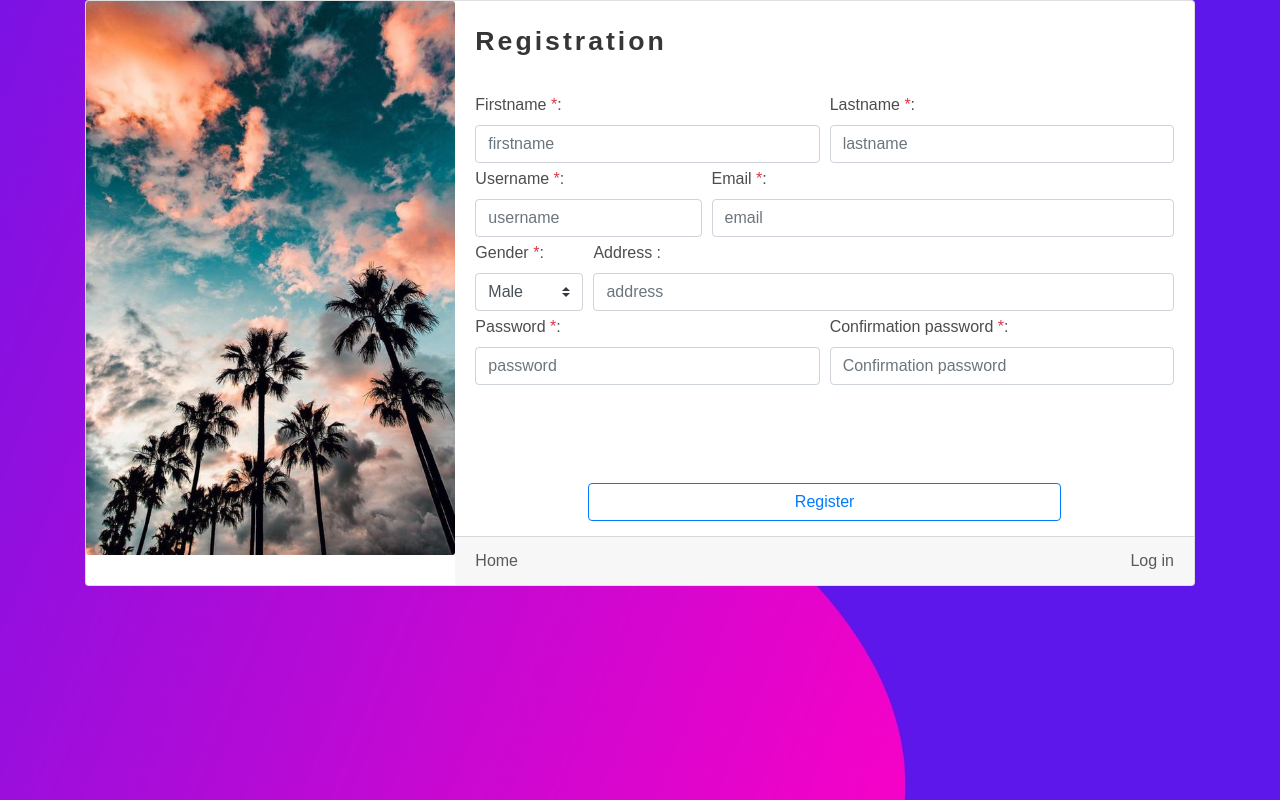
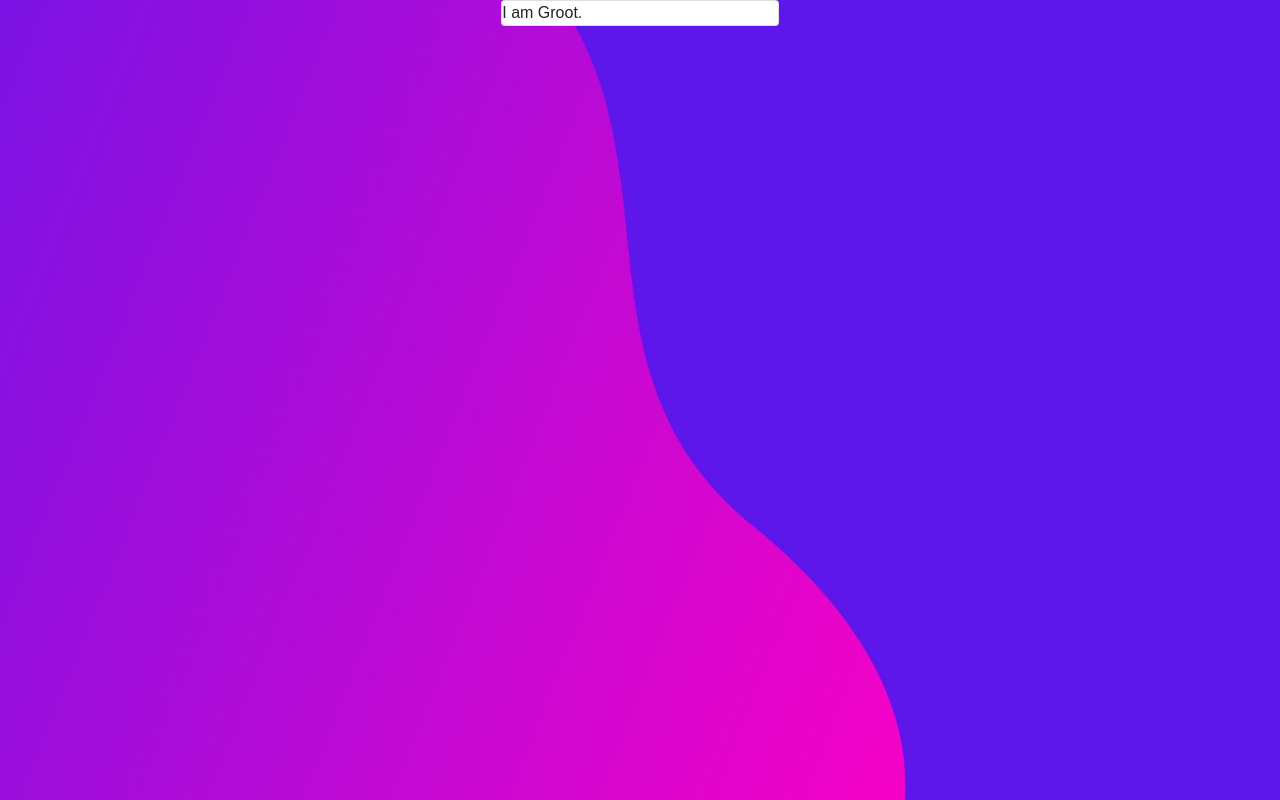
Before and after one commit to ayoubgm/Camagru, a PHP site: page /signup in a window 1280 px wide. Run offline with PHP 8.4, Linux system fonts and the light colour scheme.

Commit message:
Update signup view

```diff
--- a/app/views/home/signup.php
+++ b/app/views/home/signup.php
@@ -9,9 +9,16 @@
 </head>
 <body>
 	<div class="container">
-		<div class="card w-100">
-			<div class="row no-gutters">
-				<div class="col-md-4">
+		<div class="row h-100">
+			<div class="col-sm-12 my-auto">
+				<div class="card card-block w-25 mx-auto">I am Groot.</div>
+			</div>
+		</div>
+	</div>
+	<!-- <div class="container-fluid p-0 h-100"> -->
+		<!-- <div class="card"> -->
+			<!-- <div class="row no-gutters"> -->
+				<!-- <div class="col-md-4">
 					<img src="<?php echo PUBLIC_FOLDER; ?>/images/background-img4.jpg" class="card-img">
 				</div>
 				<div class="col-md-8">
@@ -129,7 +136,7 @@
 									/>
 								</div>
 							</div>
-							<div class="row text-center px-5 py-2" style="height: 70px;">
+							<div class="row text-center px-5 py-2">
 								<span id="msg" class="w-100
 										<?php
 											if ( isset( $this->view_data['success'] ) && $this->view_data['success'] == "true" ) { echo "text-success"; }
@@ -154,10 +161,10 @@
 						<a href="<?php echo SERVER; ?>">Home</a>
 						<a href="<?php echo SERVER; ?>/signin" id="link-signin">Log in</a>
 					</div>
-				</div>
-			</div>
-		</div>
-	</div>
+				</div> -->
+			<!-- </div> -->
+		<!-- </div> -->
+	<!-- </div> -->
 </body>
 <script>
 	const buttonRegister = document.querySelector('#btn-signup');
```
